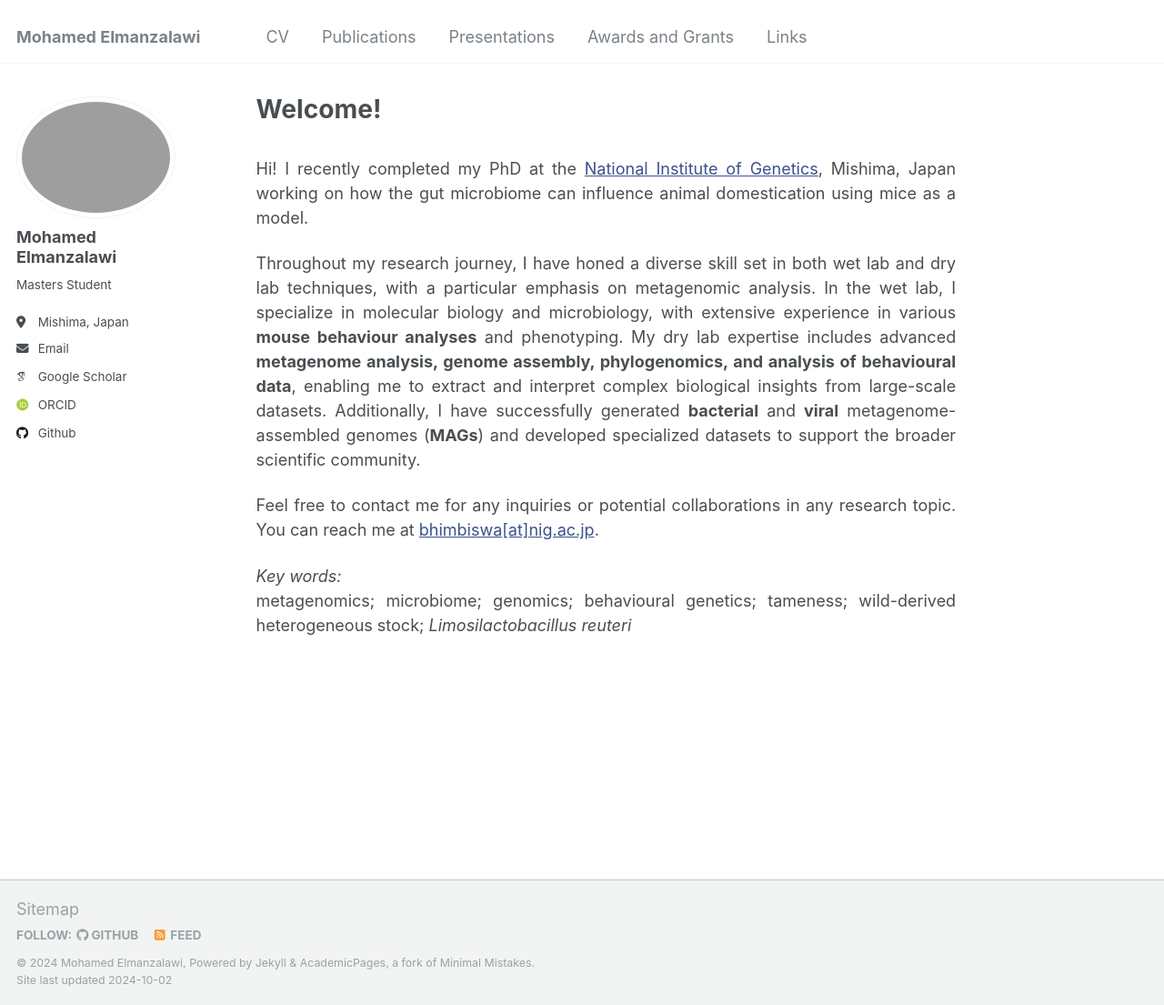
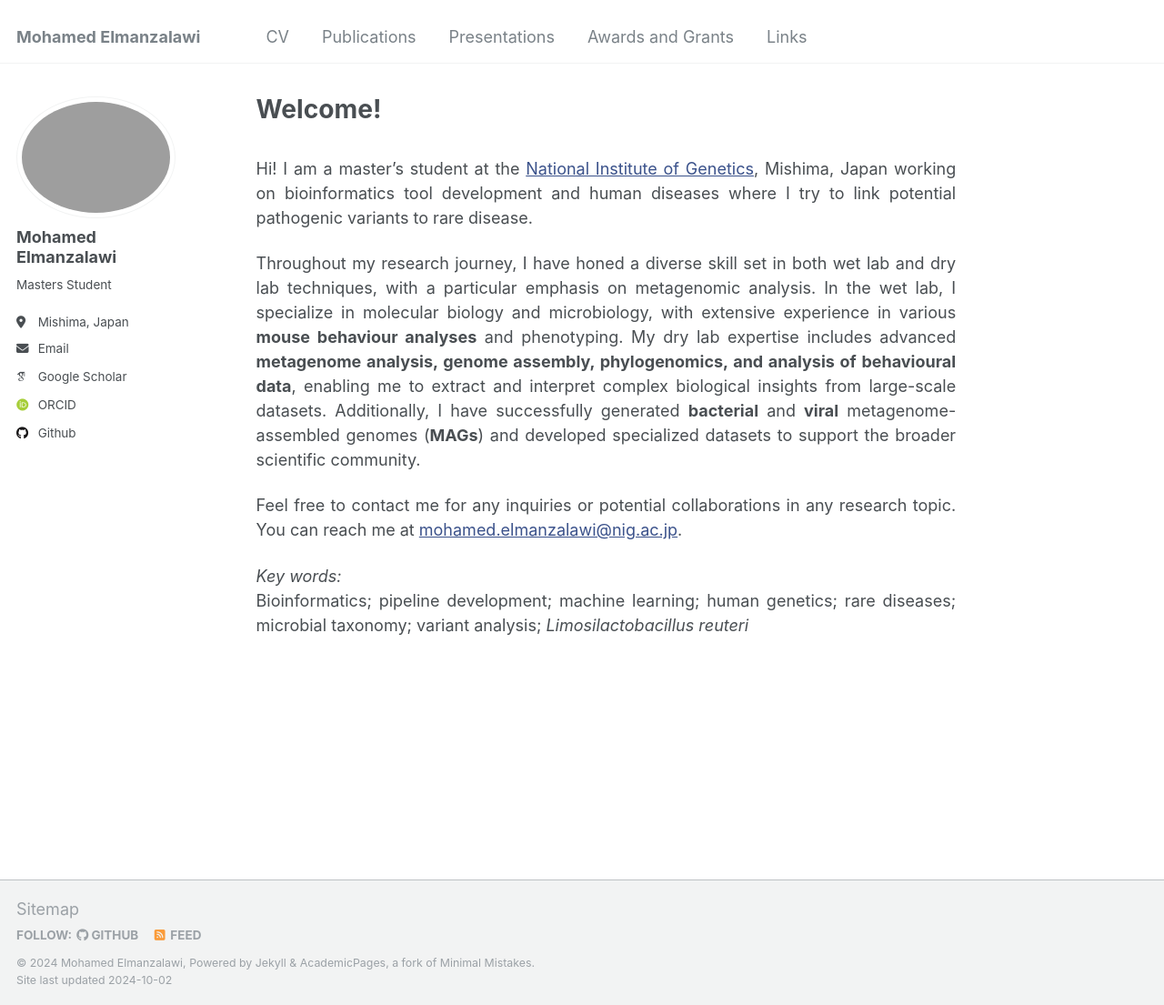
Before and after one commit to Mohamed-Elmanzalawi/MohamedElmanzalawi.github.io, a Jekyll site: the page built from _pages/about.md, in a window 1280 px wide and 1105 px high. Shown: the whole window at 91% size. Built offline with Jekyll 4.4.1, drawn with Linux system fonts in a browser that asks for light colours; some web fonts are replaced.

Commit message:
Update about.md

```diff
--- a/_pages/about.md
+++ b/_pages/about.md
@@ -9,13 +9,13 @@ redirect_from:
 ---
 <style> body {text-align: justify} </style> <!-- Justify text. -->
 
-Hi! I recently completed my PhD at the <a href="https://www.nig.ac.jp/nig/" target="_blank" style="color:#3B528B;">National Institute of Genetics</a>, Mishima, Japan working on how the gut microbiome can influence animal domestication using mice as a model. <br>
+Hi! I am a master's student at the <a href="https://www.nig.ac.jp/nig/" target="_blank" style="color:#3B528B;">National Institute of Genetics</a>, Mishima, Japan working on bioinformatics tool development and human diseases where I try to link potential pathogenic variants to rare disease. <br>
 
 Throughout my research journey, I have honed a diverse skill set in both wet lab and dry lab techniques, with a particular emphasis on metagenomic analysis. In the wet lab, I specialize in molecular biology and microbiology, with extensive experience in various **mouse behaviour analyses** and phenotyping. My dry lab expertise includes advanced **metagenome analysis, genome assembly, phylogenomics, and analysis of behavioural data**, enabling me to extract and interpret complex biological insights from large-scale datasets. Additionally, I have successfully generated **bacterial** and **viral** metagenome-assembled genomes (**MAGs**) and developed specialized datasets to support the broader scientific community.
 
-Feel free to contact me for any inquiries or potential collaborations in any research topic. You can reach me at <a href="mailto:bhimbiswa@nig.ac.jp" target="_blank" style="color:#3B528B;">bhimbiswa[at]nig.ac.jp</a>.<br>
+Feel free to contact me for any inquiries or potential collaborations in any research topic. You can reach me at <a href="mailto:mohamed.elmanzalawi@nig.ac.jp" target="_blank" style="color:#3B528B;">mohamed.elmanzalawi@nig.ac.jp</a>.<br>
 
 *Key words:*<br>
-metagenomics; microbiome; genomics; behavioural genetics; tameness; wild-derived heterogeneous stock; *Limosilactobacillus reuteri* <br>
+Bioinformatics; pipeline development; machine learning; human genetics; rare diseases; microbial taxonomy; variant analysis; *Limosilactobacillus reuteri* <br>
 
 <meta name="google-site-verification" content="UbZe53clXa9aU6Eo52oNNiqFMeq1klDD4_m8R_C7cEk" />
```
